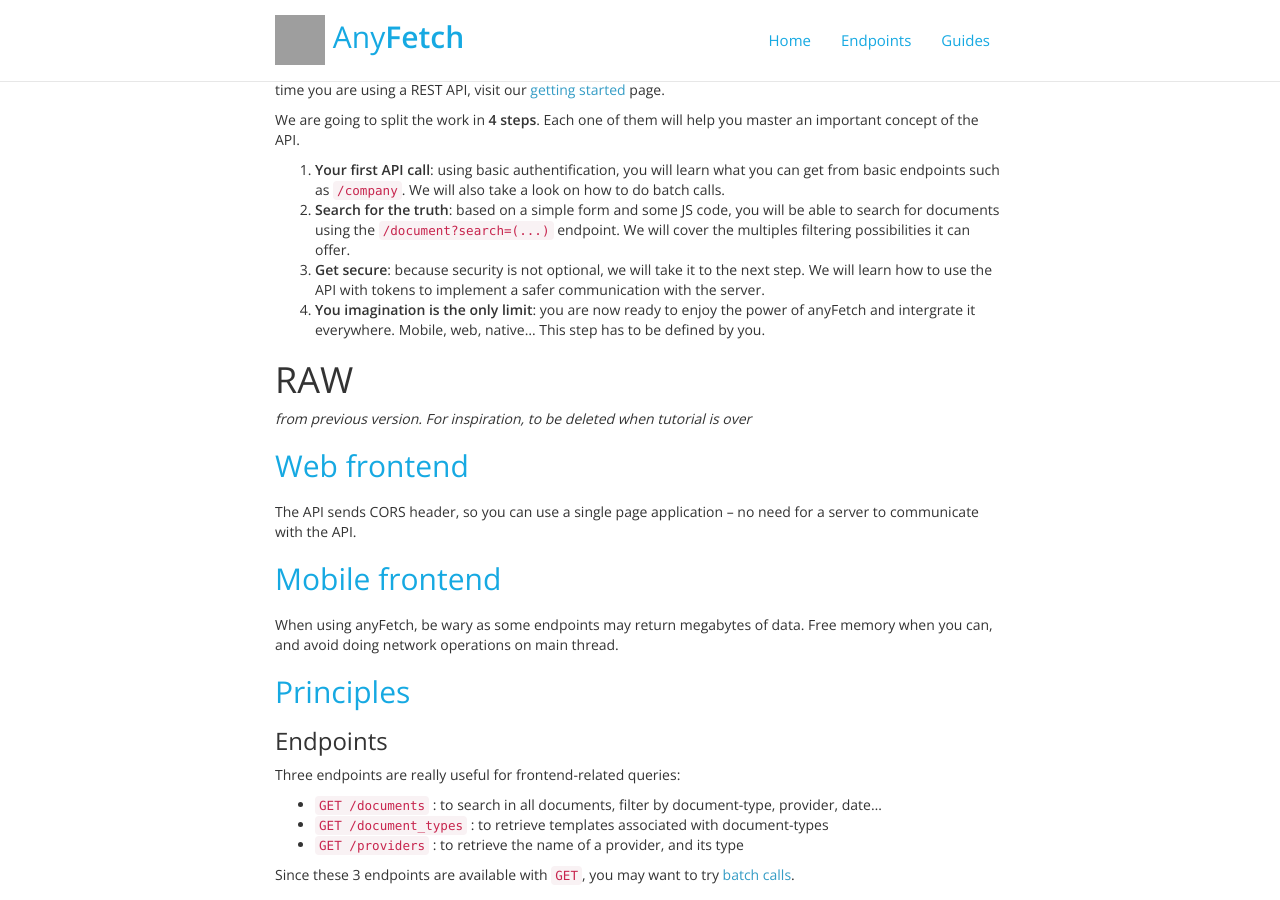
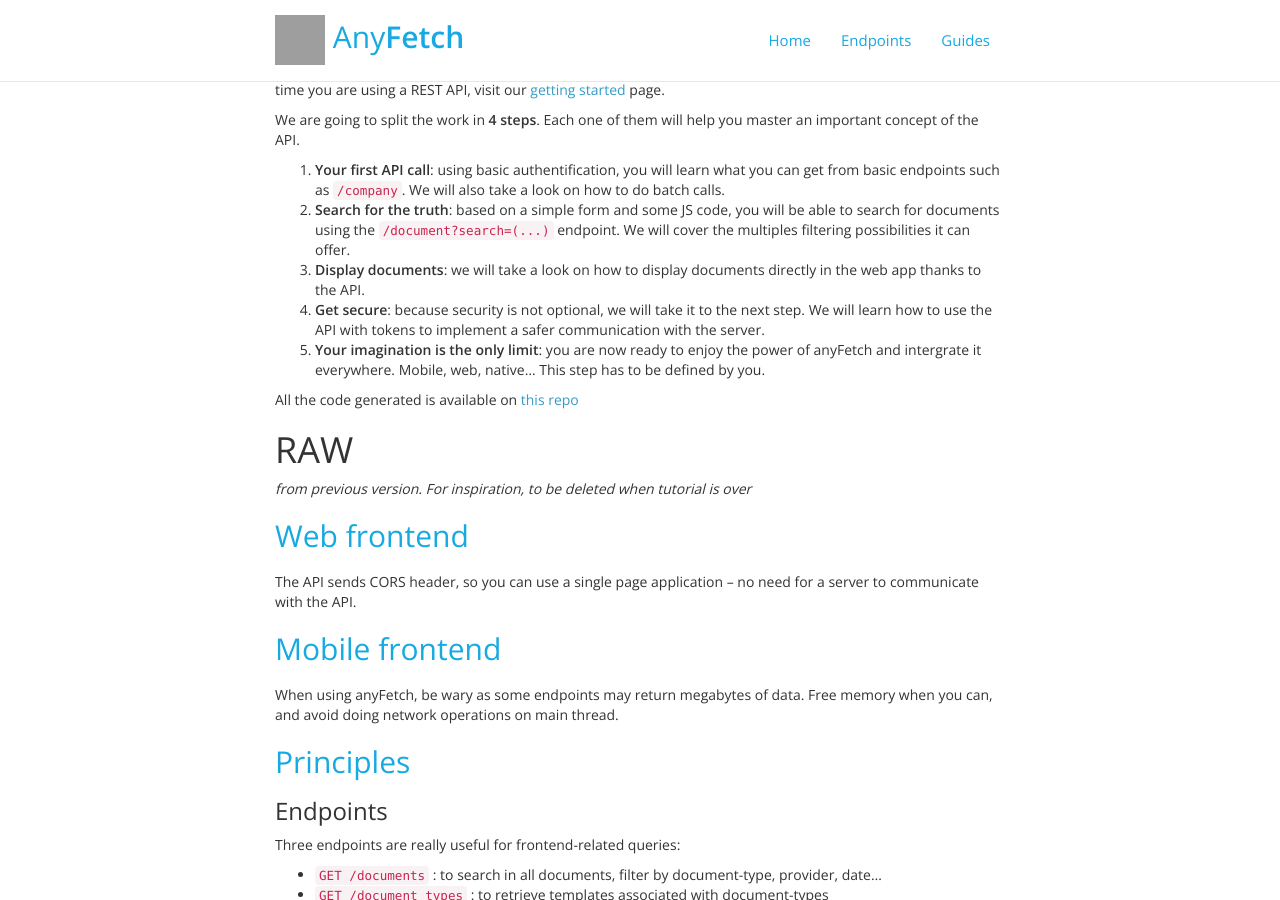
Before and after one commit to AnyFetch/developers.anyfetch.com, a Jekyll site: the page built from guides/creating/frontend.md, in a window 1280 px wide and 900 px high, scrolled down 563 px. Built offline with Jekyll 4.4.1, drawn with Linux system fonts in a browser that asks for light colours; nearby versions of some CDN libraries; Markdown is read by kramdown in place of the engine named in the settings; grey boxes are pictures that could not be loaded.

Commit message:
Part 3 description -> display doc

````diff
--- a/guides/creating/frontend.md
+++ b/guides/creating/frontend.md
@@ -20,9 +20,11 @@ We are going to split the work in **4 steps**. Each one of them will help you ma
 
 1. **Your first API call**: using basic authentification, you will learn what you can get from basic endpoints such as ```/company```. We will also take a look on how to do batch calls.
 2. **Search for the truth**: based on a simple form and some JS code, you will be able to search for documents using the ```/document?search=(...)``` endpoint. We will cover the multiples filtering possibilities it can offer.
-3. **Get secure**: because security is not optional, we will take it to the next step. We will learn how to use the API with tokens to implement a safer communication with the server.
-4. **You imagination is the only limit**: you are now ready to enjoy the power of anyFetch and intergrate it everywhere. Mobile, web, native... This step has to be defined by you.
+3. **Display documents**: we will take a look on how to display documents directly in the web app thanks to the API.
+4. **Get secure**: because security is not optional, we will take it to the next step. We will learn how to use the API with tokens to implement a safer communication with the server.
+5. **Your imagination is the only limit**: you are now ready to enjoy the power of anyFetch and intergrate it everywhere. Mobile, web, native... This step has to be defined by you.
 
+All the code generated is available on [this repo](https://github.com/kimchouard/anyfetch-frontend-tuto)
 
 
 # RAW
````
